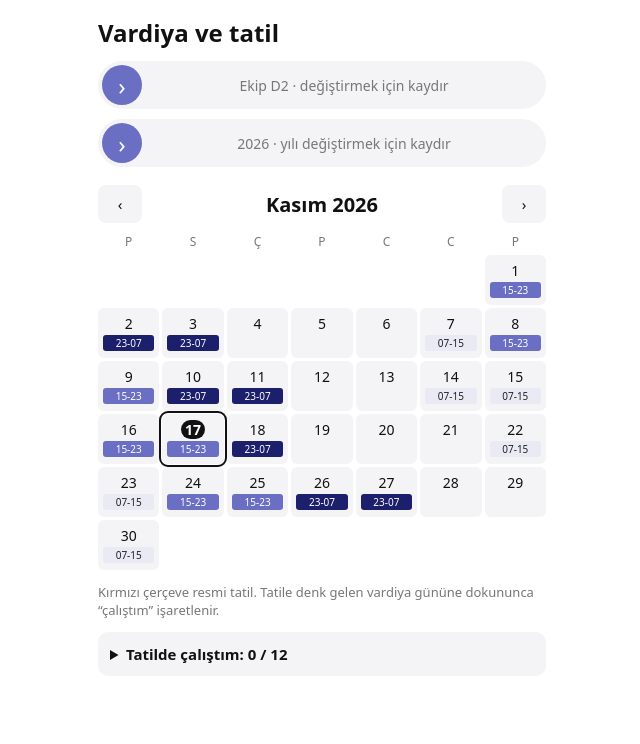
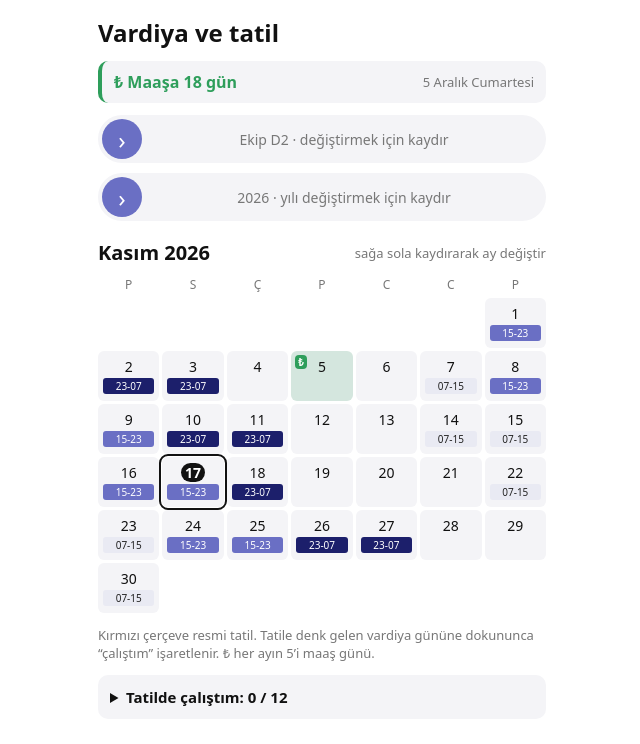
Before and after one commit to dagtr3/Shiftabkm, a plain HTML site: page index.html in a window 1280 px wide. Shown: the whole page, without its empty margins (318-958 px from the left). Drawn offline with Linux system fonts and the light colour scheme.

Commit message:
Add files via upload

```diff
--- a/index.html
+++ b/index.html
@@ -30,13 +30,17 @@ button{font:inherit;color:inherit;border:0;background:var(--card);border-radius:
 .sl span{font-size:14px;color:var(--mut);padding-left:44px;pointer-events:none}
 .knob{position:absolute;left:4px;top:4px;width:40px;height:40px;border-radius:50%;background:var(--A);color:#fff;display:flex;align-items:center;justify-content:center;font-size:24px;touch-action:none;cursor:grab}
 .cls{width:100%;margin:6px 0 10px;padding:9px 0}
-</style></head><body>
+#cal{touch-action:pan-y}.c.pay::before{content:"₺";position:absolute;left:3px;top:1px;font-size:9px;color:var(--ok);opacity:.85}.payc{display:flex;justify-content:space-between;align-items:center;background:var(--card);border-left:4px solid var(--ok);border-radius:10px;padding:10px 12px;margin-bottom:12px}
+.payc b{color:var(--ok);font-size:16px}.payc span{color:var(--mut);font-size:13px}
+.c.pay{background:color-mix(in srgb,var(--ok) 16%,var(--card))}
+.c.pay::before{left:2px;top:2px;font-size:10px;font-weight:700;background:var(--ok);color:#fff;border-radius:4px;padding:0 3px;line-height:14px;opacity:1}</style></head><body>
 <h1>Vardiya ve tatil</h1>
+<div class="payc" id="pay"></div>
 <div class="pick" id="grp"></div>
 <div class="pick" id="yr"></div>
-<div class="nav"><button id="prev">‹</button><strong id="mt"></strong><button id="next">›</button></div>
+<div class="nav"><strong id="mt"></strong><small class="mut">sağa sola kaydırarak ay değiştir</small></div>
 <div class="cal" id="cal"></div><div id="pend"></div>
-<p class="mut" id="note">Kırmızı çerçeve resmi tatil. Tatile denk gelen vardiya gününe dokununca “çalıştım” işaretlenir.</p>
+<p class="mut" id="note">Kırmızı çerçeve resmi tatil. Tatile denk gelen vardiya gününe dokununca “çalıştım” işaretlenir. ₺ her ayın 5’i maaş günü.</p>
 <details><summary id="sm"></summary><div id="list"></div></details>
 <script>
 const S={A1:"GGAANNIIGGAANNIIIGAANNIIGGAANIII",A2:"GGAANNIIIGAANNIIGGAANIIIGGAANNII",A3:"IGAANNIIGGAANIIIGGAANNIIGGAANNII",A4:"GGAANIIIGGAANNIIGGAANNIIIGAANNII",
@@ -58,16 +62,20 @@ const save=()=>{try{localStorage.setItem("vardiya26",JSON.stringify(st))}catch(e
 const wid=k=>(yr==2026?"":yr+"|")+st.g+"|"+k,wk=k=>st.w[wid(k)],HM=()=>Object.fromEntries(HY[yr]);
 function render(){
   if(pend&&+pend.slice(0,2)!=mo+1)pend=null;
+  const nw=new Date(),p0=new Date(nw.getFullYear(),nw.getMonth(),nw.getDate()),GN=["Pazar","Pazartesi","Salı","Çarşamba","Perşembe","Cuma","Cumartesi"];
+  let pd=new Date(p0.getFullYear(),p0.getMonth(),5);if(pd<p0)pd=new Date(p0.getFullYear(),p0.getMonth()+1,5);
+  const dl=Math.round((pd-p0)/864e5);
+  document.getElementById("pay").innerHTML=dl==0?"<b>₺ Bugün maaş günü</b>":`<b>₺ Maaşa ${dl} gün</b><span>${pd.getDate()} ${AY[pd.getMonth()]} ${GN[pd.getDay()]}</span>`;
   const sl=(id,t)=>`<div class="sl" data-sl="${id}"><div class="knob">›</div><span>${t}</span></div>`,cls='<button class="cls" data-cl="1">Kapat</button>';
   document.getElementById("grp").innerHTML=go?`<div class="ylist">${Object.keys(S).map(g=>`<button class="${g==st.g?"on":""}" data-g="${g}">${g}</button>`).join("")}</div>`+cls:sl("g",`Ekip ${st.g} · değiştirmek için kaydır`);
   document.getElementById("yr").innerHTML=yo?`<div class="ylist">${Object.keys(HY).map(y=>`<button class="${y==yr?"on":""}" data-y="${y}">${y}</button>`).join("")}</div>`+cls:sl("y",`${yr} · yılı değiştirmek için kaydır`);
   document.getElementById("mt").textContent=AY[mo]+" "+yr;
-  document.getElementById("prev").disabled=yr==2026&&mo==0;document.getElementById("next").disabled=yr==2032&&mo==11;
-  document.getElementById("note").textContent=yr>=2028?yr+" vardiyaları 2026 döngüsünün devamıdır. Dini bayramlar henüz eklenmedi, sabit milli tatiller var.":yr==2027?"2027 vardiyaları 2026 döngüsünün devamıdır. Kurum yeni tablo verirse güncellenir.":"Kırmızı çerçeve resmi tatil. Tatile denk gelen vardiya gününe dokununca “çalıştım” işaretlenir.";
+
+  document.getElementById("note").textContent=yr>=2028?yr+" vardiyaları 2026 döngüsünün devamıdır. Dini bayramlar henüz eklenmedi, sabit milli tatiller var.":yr==2027?"2027 vardiyaları 2026 döngüsünün devamıdır. Kurum yeni tablo verirse güncellenir.":"Kırmızı çerçeve resmi tatil. Tatile denk gelen vardiya gününe dokununca “çalıştım” işaretlenir. ₺ her ayın 5’i maaş günü.";
   const hm=HM(),first=(new Date(yr,mo,1).getDay()+6)%7,n=new Date(yr,mo+1,0).getDate();
   let h="PSÇPCCP".split("").map(x=>`<div class="dow">${x}</div>`).join("")+'<div class="c pad"></div>'.repeat(first);
   for(let d=1;d<=n;d++){const k=key(mo+1,d),s=shift(st.g,yr,mo+1,d);
-    h+=`<div class="c ${s} ${hm[k]?"hol":""} ${wk(k)?"w":""} ${now.getFullYear()==yr&&now.getMonth()==mo&&now.getDate()==d?"today":""}" data-k="${k}"><span>${d}</span>${s!="I"?`<em>${LAB[s]}</em>`:""}</div>`}
+    h+=`<div class="c ${s} ${hm[k]?"hol":""} ${d==5?"pay":""} ${wk(k)?"w":""} ${now.getFullYear()==yr&&now.getMonth()==mo&&now.getDate()==d?"today":""}" data-k="${k}"><span>${d}</span>${s!="I"?`<em>${LAB[s]}</em>`:""}</div>`}
   document.getElementById("cal").innerHTML=h;document.getElementById("pend").innerHTML=pend?`<div class="bar"><span>${+pend.slice(3)} ${AY[mo]}: ${wk(pend)?"çalıştım işaretini kaldır":"çalıştım olarak işaretle"}?</span><button class="ok" data-ok="1">Evet</button><button data-no="1">Vazgeç</button></div>`:"";
   let tot=0,w=0;
   document.getElementById("list").innerHTML=HY[yr].map(([k,name])=>{const [m,d]=k.split("-").map(Number),s=shift(st.g,yr,m,d);
@@ -76,10 +84,13 @@ function render(){
   document.getElementById("sm").textContent=`Tatilde çalıştım: ${w} / ${tot}`;
 }
 function toggle(k){const [m,d]=k.split("-").map(Number);if(shift(st.g,yr,m,d)=="I"||!HM()[k])return;const id=wid(k);st.w[id]?delete st.w[id]:st.w[id]=1;save();render()}
-document.addEventListener("click",e=>{if(skip){skip=false;return}const b=e.target.closest("[data-cl],[data-g],[data-y],[data-ok],[data-no],[data-k]");if(!b)return;const D=b.dataset;
+document.addEventListener("click",e=>{if(skip){skip=false;return}if(Date.now()-swAt<400)return;const b=e.target.closest("[data-cl],[data-g],[data-y],[data-ok],[data-no],[data-k]");if(!b)return;const D=b.dataset;
   if(D.go){if(go){go=false;render()}}else if(D.g){st.g=D.g;go=false;pend=null;save();render()}else if(D.ok){const k=pend;pend=null;toggle(k)}else if(D.no){pend=null;render()}else if(D.cl){go=false;yo=false;render()}else if(D.y){yo=false;yr=+D.y;mo=now.getFullYear()==yr?now.getMonth():0;render()}else if(b.classList.contains("c")){const [m,d]=D.k.split("-").map(Number);if(HM()[D.k]&&shift(st.g,yr,m,d)!="I"){pend=D.k;render()}}else toggle(D.k)});
-document.getElementById("prev").onclick=()=>{if(mo==0){yr--;mo=11}else mo--;render()};
-document.getElementById("next").onclick=()=>{if(mo==11){yr++;mo=0}else mo++;render()};
+const step=d=>{let y=yr,m=mo+d;if(m<0){y--;m=11}if(m>11){y++;m=0}if(!HY[y])return;yr=y;mo=m;pend=null;render();document.getElementById("cal").animate([{transform:`translateX(${d*40}px)`,opacity:0},{transform:"none",opacity:1}],{duration:220})};
+let sw0=null,swAt=0;const calEl=document.getElementById("cal");
+calEl.addEventListener("pointerdown",e=>{sw0={x:e.clientX,y:e.clientY}});
+calEl.addEventListener("pointerup",e=>{if(!sw0)return;const dx=e.clientX-sw0.x,dy=e.clientY-sw0.y;sw0=null;if(Math.abs(dx)>50&&Math.abs(dx)>Math.abs(dy)*1.5){swAt=Date.now();step(dx<0?1:-1)}});
+calEl.addEventListener("pointercancel",()=>{sw0=null});
 let lp=null,skip=false;
 document.addEventListener("pointerdown",e=>{skip=false;const b=e.target.closest("[data-go],[data-yo]");if(!b)return;clearTimeout(lp);lp=setTimeout(()=>{lp=null;skip=true;if(b.dataset.go){go=!go;yo=false}else{yo=!yo;go=false}render();if(navigator.vibrate)navigator.vibrate(30)},600)});
 ["pointerup","pointercancel"].forEach(t=>document.addEventListener(t,()=>{clearTimeout(lp);lp=null}));
--- a/sw.js
+++ b/sw.js
@@ -1,4 +1,4 @@
-const C="vardiya-v1",F=["./","index.html","manifest.json","icon-192.png","icon-512.png"];
+const C="vardiya-v4",F=["./","index.html","manifest.json","icon-192.png","icon-512.png"];
 self.addEventListener("install",e=>{e.waitUntil(caches.open(C).then(c=>c.addAll(F)).then(()=>self.skipWaiting()))});
 self.addEventListener("activate",e=>{e.waitUntil(caches.keys().then(k=>Promise.all(k.filter(x=>x!=C).map(x=>caches.delete(x)))).then(()=>self.clients.claim()))});
 self.addEventListener("fetch",e=>{if(e.request.method!=="GET")return;e.respondWith(caches.match(e.request).then(m=>{const n=fetch(e.request).then(r=>{if(r.ok)caches.open(C).then(c=>c.put(e.request,r.clone()));return r}).catch(()=>m);return m||n}))});
```
